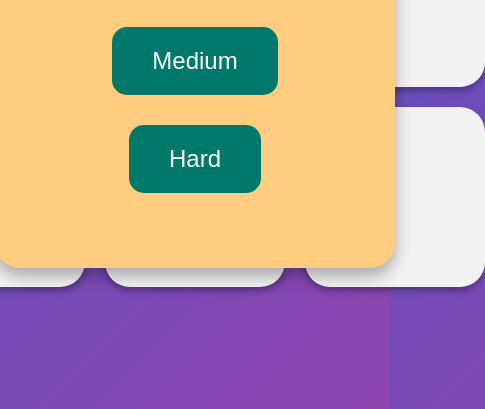
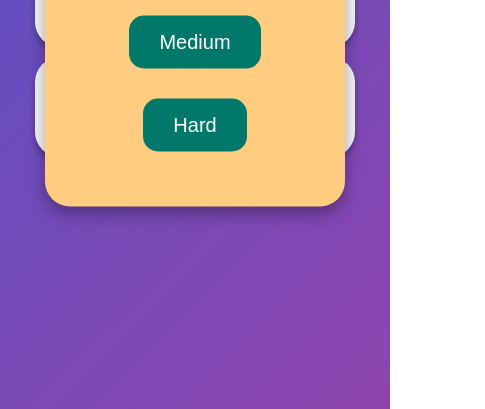
Before and after one commit to MRsk3364/Tic-Tac-Toe-Game, a plain HTML site: page index.html in a window 390 px wide. Shown: the part 435-844 px from the top of the page, 485 px wide, since content can reach past the window. Drawn offline with Linux system fonts and the light colour scheme.

Commit message:
style.css

```diff
--- a/style.css
+++ b/style.css
@@ -136,3 +136,29 @@ body {
     background-color: #004d40;
     transform: scale(1.1);
 }
+
+/* Responsive Styles for Mobile */
+@media screen and (max-width: 768px) {
+    #gameBoard {
+        grid-template-columns: repeat(3, 100px);
+        grid-template-rows: repeat(3, 100px);
+        gap: 10px;
+    }
+
+    .cell {
+        width: 100px;
+        height: 100px;
+        font-size: 40px;
+    }
+
+    #popup, #resultPopup {
+        width: 300px;
+        font-size: 24px;
+        padding: 40px;
+    }
+
+    .difficultyBtn, #popupRestartBtn {
+        padding: 15px 30px;
+        font-size: 20px;
+    }
+}
```
